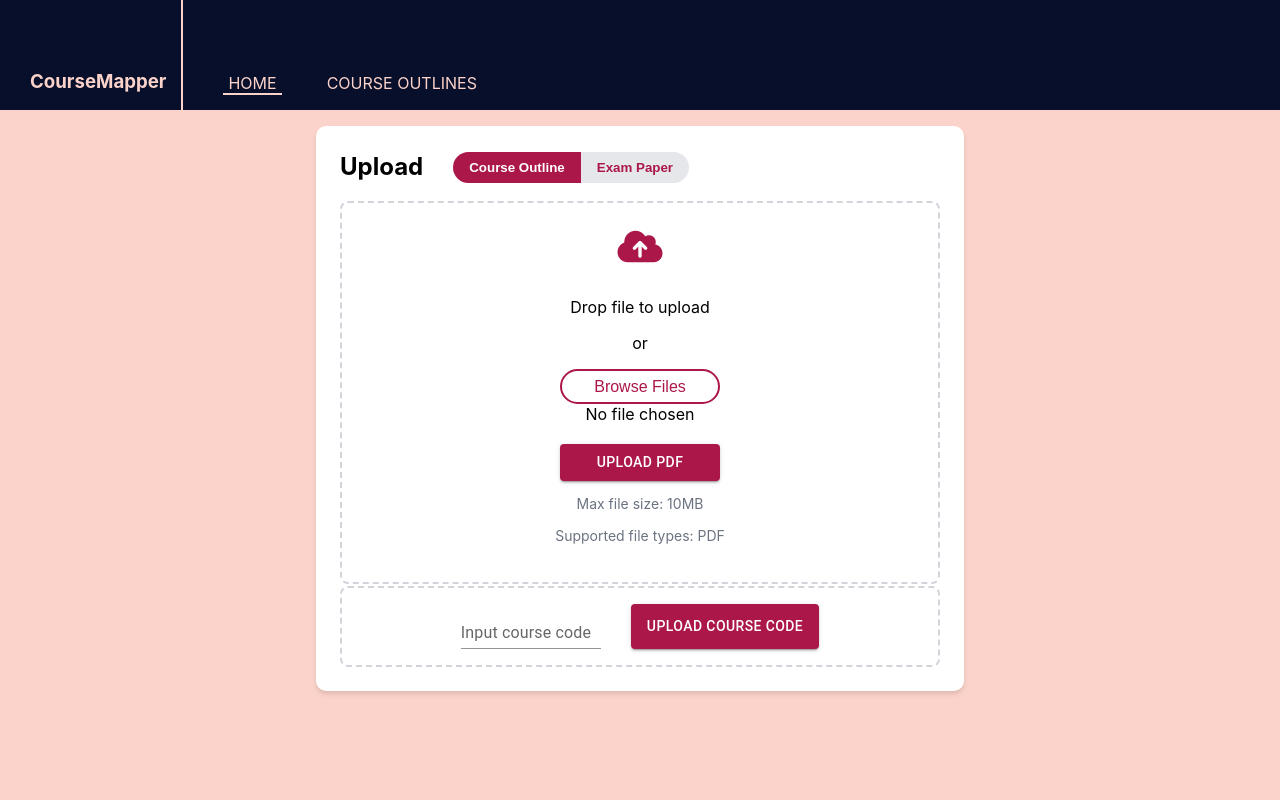
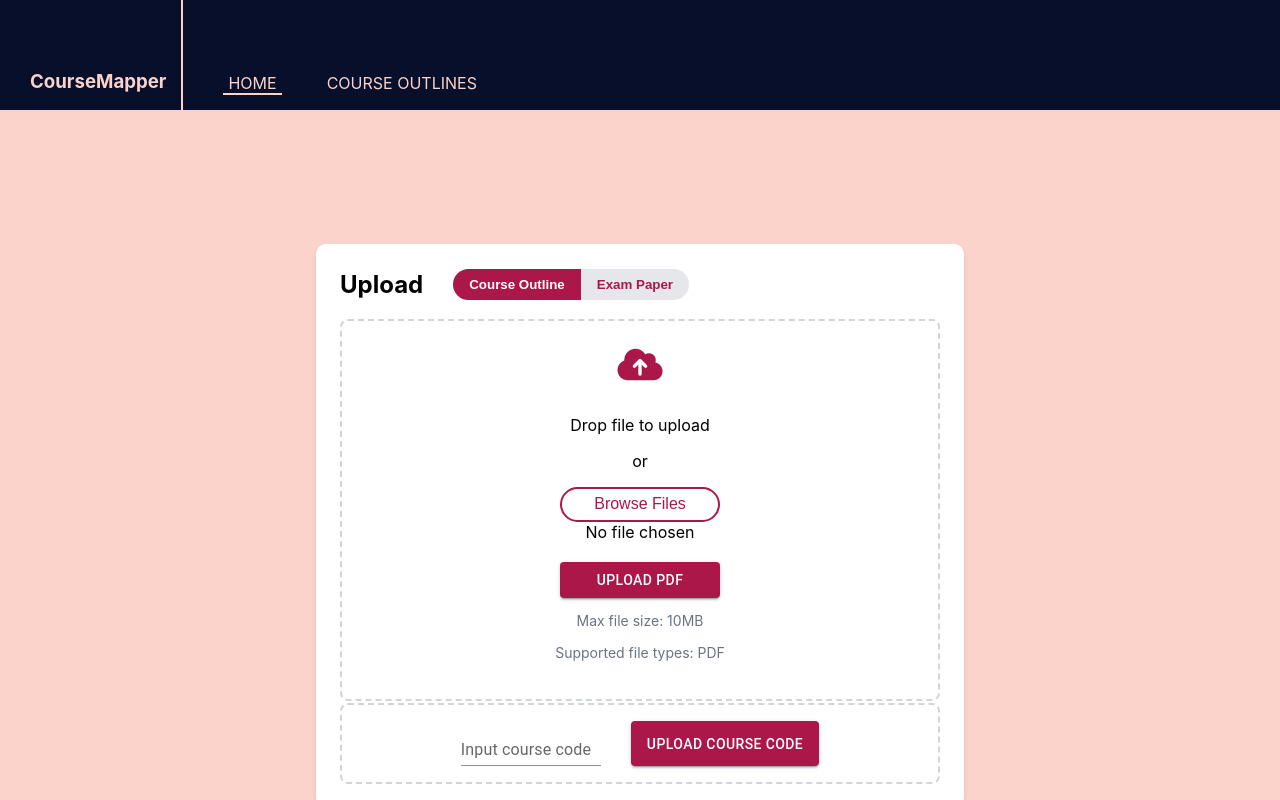
Before and after one commit to NingxiaoYYANG/COMP3900_course_outline_mapping, a React (Create React App) app in the folder frontend/: page / in a window 1280 px wide. Built offline with nearby package versions, Linux system fonts and the light colour scheme.

Commit message:
fixed position of container

```diff
--- a/frontend/src/components/styles/uploadcourse.css
+++ b/frontend/src/components/styles/uploadcourse.css
@@ -1,9 +1,12 @@
 .container {
-    margin-top: 1rem;
+    margin-top: 6rem;
     display: flex;
     flex-direction: column;
     align-items: center;
     padding-bottom: 20px;
+    height: 80vh;
+    justify-content: center;
+    min-height: 400px;
 }
 
 .container_inner {
```
